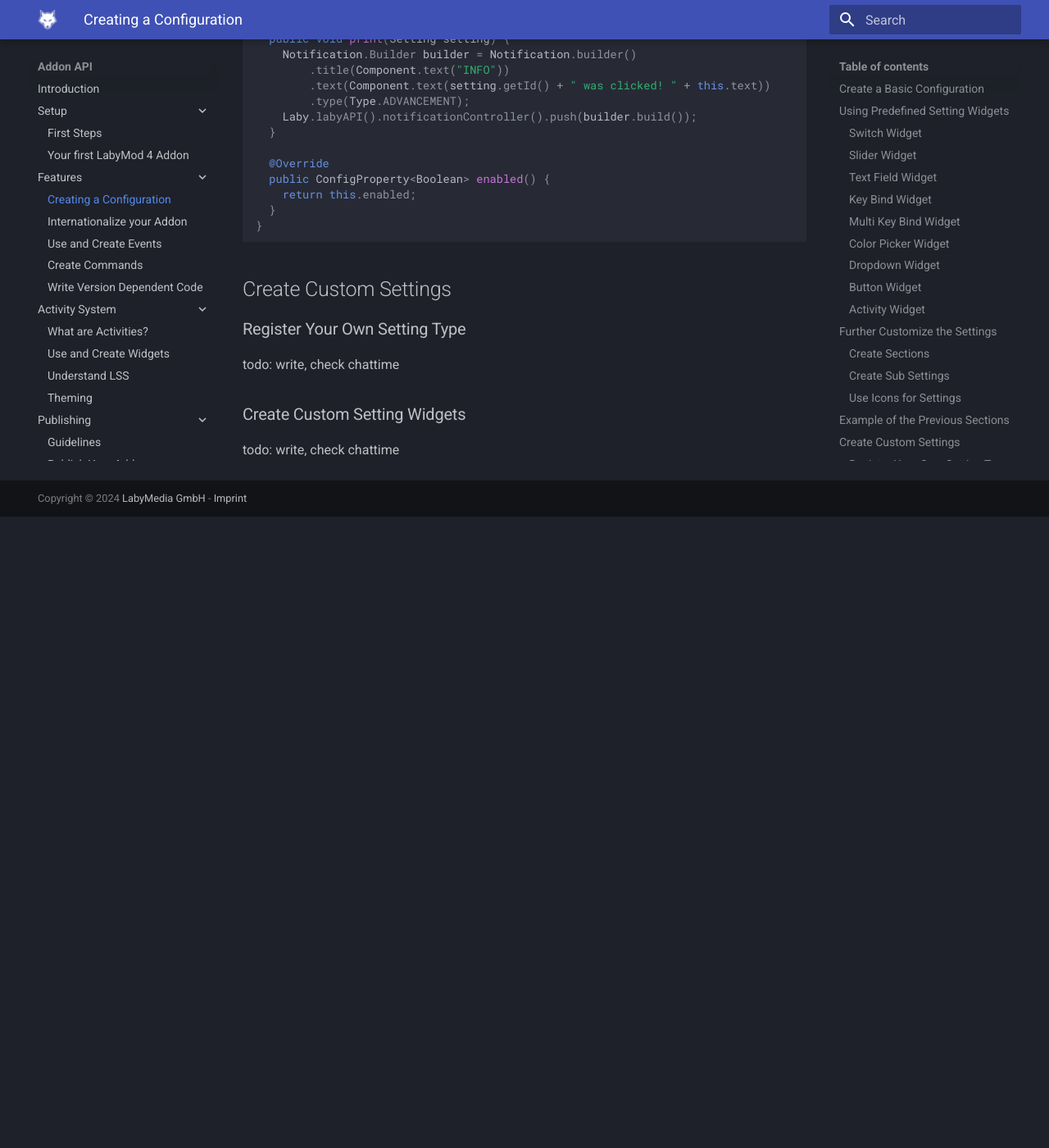
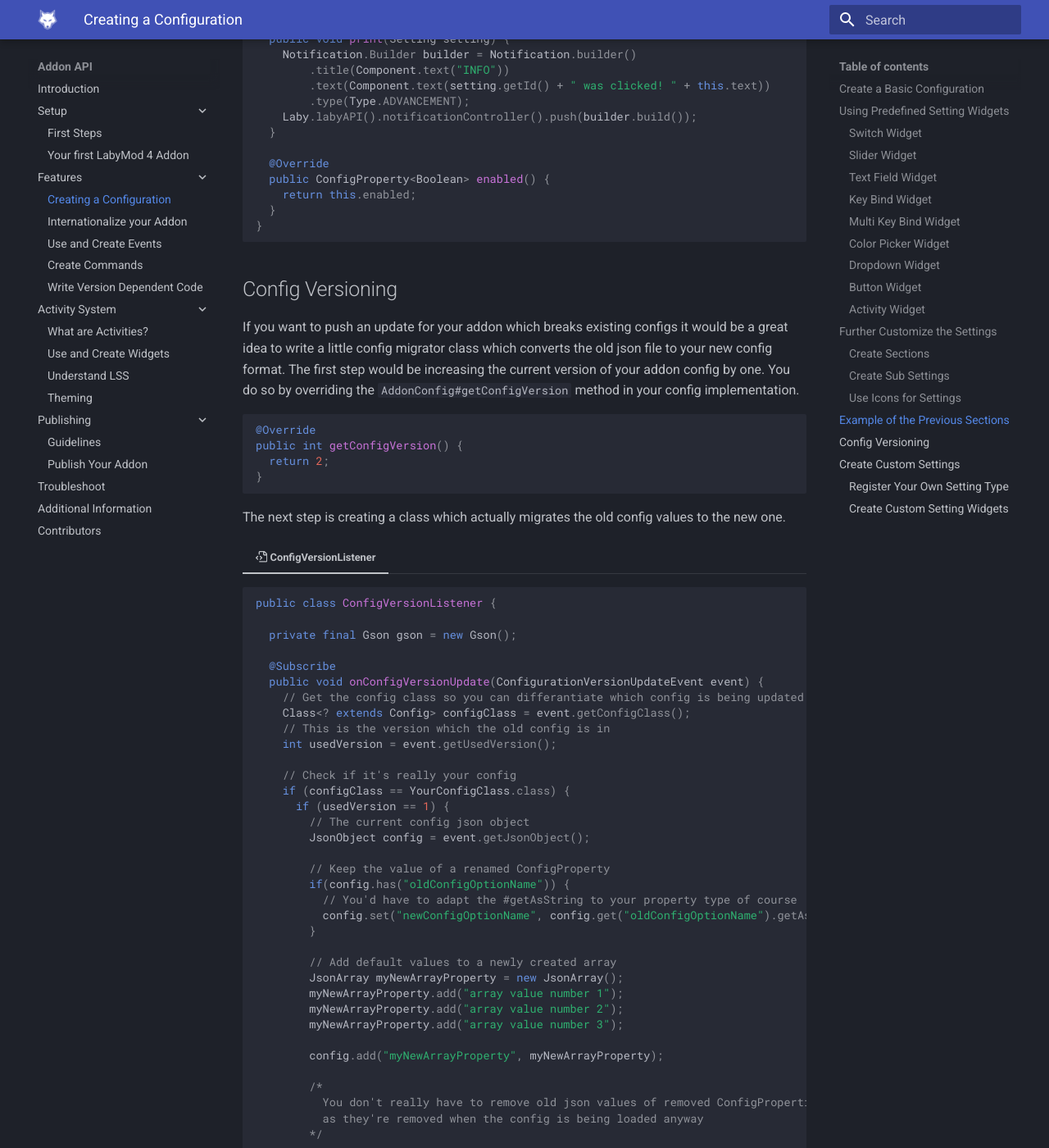
Before and after one commit to LabyMod/labymod4-api-wiki, an MkDocs documentation site: the page built from docs/pages/addon/features/config.md, in a window 1280 px wide and 1400 px high, scrolled down 4706 px. Shown: the whole window at 82% size. Built offline with MkDocs 1.6.1 and Material for MkDocs 9.7.7, drawn with Linux system fonts in a browser that asks for light colours; before the commit the page ends 5336 px from its top, so only the background shows below that; some of the changed text lies outside the part shown.

Commit message:
Add info on config versioning

````diff
--- a/docs/pages/addon/features/config.md
+++ b/docs/pages/addon/features/config.md
@@ -238,6 +238,64 @@ These are some example files showing a few of the functions mentioned before.
 === ":octicons-file-media-24: Result"
     ![Config-Result](/assets/files/screenshots/config-example.gif)
 
+## Config Versioning
+If you want to push an update for your addon which breaks existing configs it would be a great idea to write a little config migrator class which converts the old json file to your new config format.
+The first step would be increasing the current version of your addon config by one. You do so by overriding the `AddonConfig#getConfigVersion` method in your config implementation.
+```java
+@Override
+public int getConfigVersion() {
+  return 2;
+}
+```
+The next step is creating a class which actually migrates the old config values to the new one.
+=== ":octicons-file-code-16: ConfigVersionListener"
+```java
+public class ConfigVersionListener {
+
+  private final Gson gson = new Gson();
+
+  @Subscribe
+  public void onConfigVersionUpdate(ConfigurationVersionUpdateEvent event) {
+    // Get the config class so you can differantiate which config is being updated
+    Class<? extends Config> configClass = event.getConfigClass();
+    // This is the version which the old config is in
+    int usedVersion = event.getUsedVersion();
+
+    // Check if it's really your config
+    if (configClass == YourConfigClass.class) {
+      if (usedVersion == 1) {
+        // The current config json object
+        JsonObject config = event.getJsonObject();
+
+        // Keep the value of a renamed ConfigProperty
+        if(config.has("oldConfigOptionName")) {
+          // You'd have to adapt the #getAsString to your property type of course
+          config.set("newConfigOptionName", config.get("oldConfigOptionName").getAsString());
+        }
+
+        // Add default values to a newly created array
+        JsonArray myNewArrayProperty = new JsonArray();
+        myNewArrayProperty.add("array value number 1");
+        myNewArrayProperty.add("array value number 2");
+        myNewArrayProperty.add("array value number 3");
+
+        config.add("myNewArrayProperty", myNewArrayProperty);
+
+        /*
+          You don't really have to remove old json values of removed ConfigProperties
+          as they're removed when the config is being loaded anyway
+        */
+
+        // Finally set the modified config object
+        event.setJsonObject(config);
+      } else if (usedVersion == 2) {
+        // If the addon's config is already on version 2 and you need to migrate it to version 3 for example
+      }
+    }
+  }
+}
+```
+
 ## Create Custom Settings
 
 ### Register Your Own Setting Type
````
